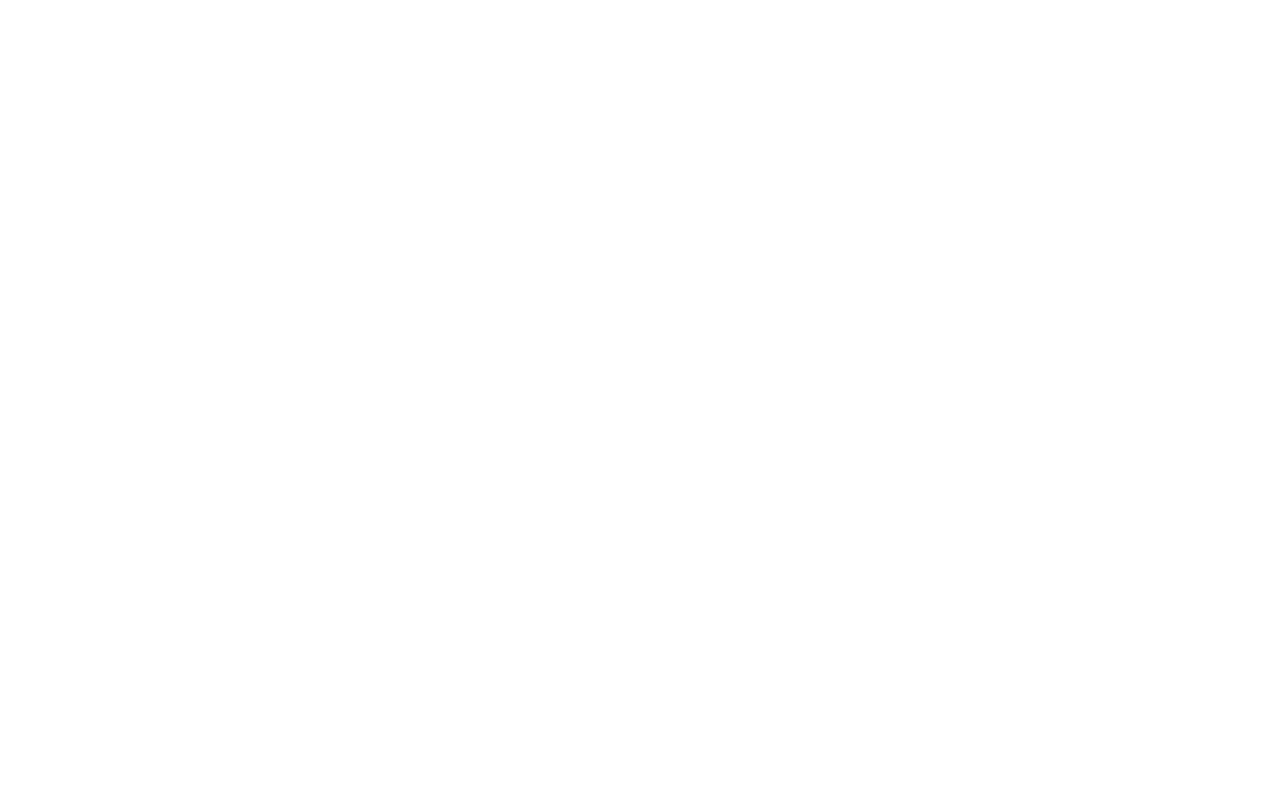
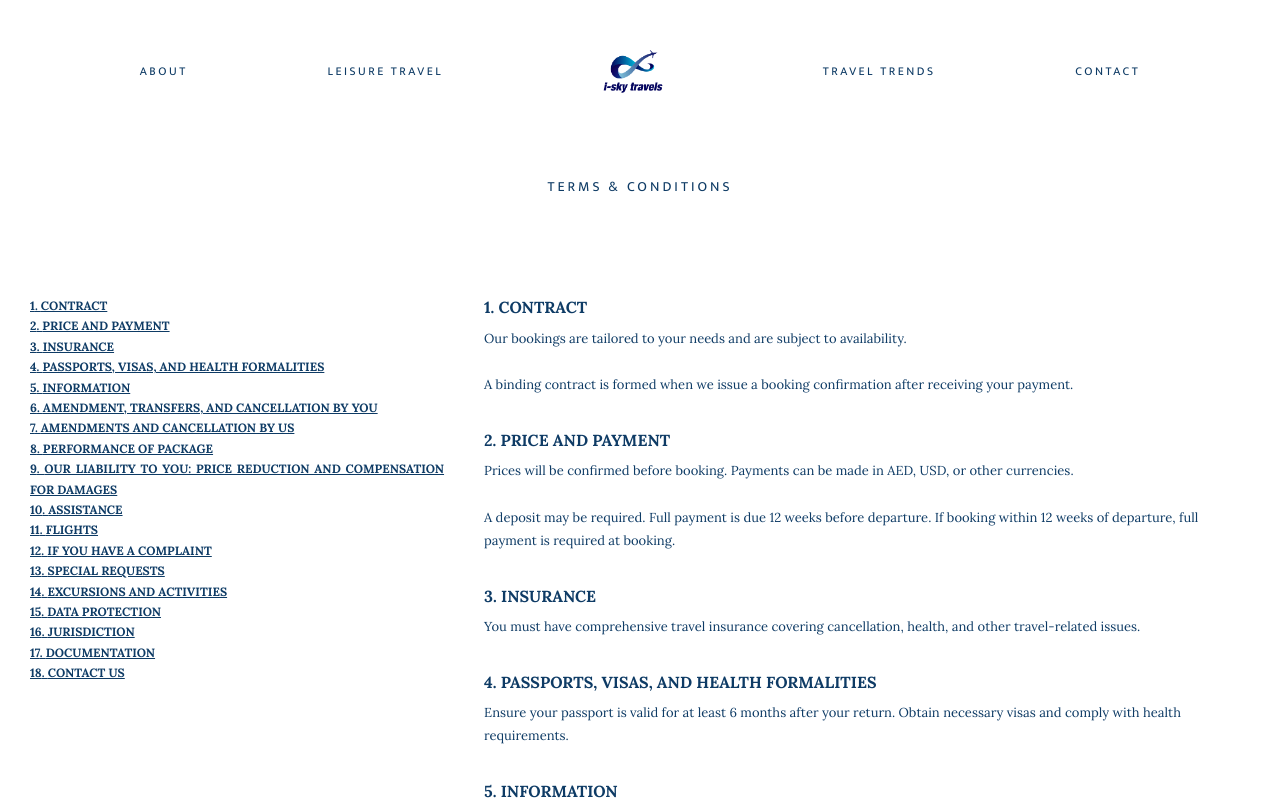
Before and after one commit to asqre/Rask-Travel, a React (Create React App) app: page /terms in a window 1280 px wide. Before the commit this address had no page. Shown: the top 800 px of the page. Built offline with nearby package versions, Linux system fonts and the light colour scheme.

Commit message:
added terms and condition page

```diff
--- a/src/App.js
+++ b/src/App.js
@@ -6,6 +6,7 @@
 import LeisureTravel from "./pages/LeisureTravel";
 import CorporateTravel from "./pages/CorporateTravel";
 import Love from "./pages/Love";
+import TermsAndCondition from "./pages/TermsAndCondition";
 
 const App = () => {
   return (
@@ -16,6 +17,7 @@
       <Route path="/leisure" element={<LeisureTravel />} />
       <Route path="/corporate" element={<CorporateTravel />} />
       <Route path="/love" element={<Love />} />
+      <Route path="/terms" element={<TermsAndCondition />} />
     </Routes>
   );
 };
--- a/src/data/index.js
+++ b/src/data/index.js
@@ -1,7 +1,7 @@
 import Logo from "../components/Logo";
-import pp from "../assets/team/PP.jpg"
-import ap from "../assets/team/AP.jpg"
-import vk from "../assets/team/VK.jpg"
+import pp from "../assets/team/PP.jpg";
+import ap from "../assets/team/AP.jpg";
+import vk from "../assets/team/VK.jpg";
 
 export const navItems = [
   {
@@ -17,12 +17,14 @@
   {
     name: <Logo />,
     path: "/",
-    backgroundImage: "https://images.unsplash.com/photo-1545063914-a1a6ec821c88?q=80&w=2070&auto=format&fit=crop&ixlib=rb-4.0.3&ixid=M3wxMjA3fDB8MHxwaG90by1wYWdlfHx8fGVufDB8fHx8fA%3D%3D",
+    backgroundImage:
+      "https://images.unsplash.com/photo-1545063914-a1a6ec821c88?q=80&w=2070&auto=format&fit=crop&ixlib=rb-4.0.3&ixid=M3wxMjA3fDB8MHxwaG90by1wYWdlfHx8fGVufDB8fHx8fA%3D%3D",
   },
   {
     name: "Travel Trends",
     path: "/corporate",
-    backgroundImage: "https://plus.unsplash.com/premium_photo-1664304565520-b939e5d65ef7?q=80&w=2070&auto=format&fit=crop&ixlib=rb-4.0.3&ixid=M3wxMjA3fDB8MHxwaG90by1wYWdlfHx8fGVufDB8fHx8fA%3D%3D",
+    backgroundImage:
+      "https://plus.unsplash.com/premium_photo-1664304565520-b939e5d65ef7?q=80&w=2070&auto=format&fit=crop&ixlib=rb-4.0.3&ixid=M3wxMjA3fDB8MHxwaG90by1wYWdlfHx8fGVufDB8fHx8fA%3D%3D",
   },
   {
     name: "Contact",
@@ -168,8 +170,7 @@
       "Sardinia, Italy, and a WILD adventure in the Galapagos, Ecuador!",
     travelTip: "Pack light, because less is definitely more!",
     mailto: "mailto:mail@iskytravels.com",
-    photo:
-      pp,
+    photo: pp,
   },
   {
     id: 2,
@@ -184,8 +185,7 @@
       "Conquer the Great Wall of China, frolic in the Swiss Alps, and mingle with the wildlife in the Galapagos Islands!",
     travelTip: "Knowing a few local phrases helps a lot!",
     mailto: "mailto:mail@iskytravels.com",
-    photo:
-      ap,
+    photo: ap,
   },
   {
     id: 3,
@@ -202,38 +202,115 @@
     travelTip:
       "A little sprinkle of advance planning and booking magic goes a long way!",
     mailto: "mailto:mail@iskytravels.com",
-    photo:
-      vk,
+    photo: vk,
   },
 ];
 
 export const galleryImages = [
-  { src: "https://images.unsplash.com/photo-1512100356356-de1b84283e18?q=80&w=1975&auto=format&fit=crop&ixlib=rb-4.0.3&ixid=M3wxMjA3fDB8MHxwaG90by1wYWdlfHx8fGVufDB8fHx8fA%3D%3D", alt: "Image 1" },
-  { src: "https://images.unsplash.com/photo-1507608616759-54f48f0af0ee?q=80&w=1974&auto=format&fit=crop&ixlib=rb-4.0.3&ixid=M3wxMjA3fDB8MHxwaG90by1wYWdlfHx8fGVufDB8fHx8fA%3D%3D", alt: "Image 2" },
-  { src: "https://images.unsplash.com/photo-1476514525535-07fb3b4ae5f1?q=80&w=2070&auto=format&fit=crop&ixlib=rb-4.0.3&ixid=M3wxMjA3fDB8MHxwaG90by1wYWdlfHx8fGVufDB8fHx8fA%3D%3D", alt: "Image 3" },
-  { src: "https://images.unsplash.com/photo-1476514525535-07fb3b4ae5f1?q=80&w=2070&auto=format&fit=crop&ixlib=rb-4.0.3&ixid=M3wxMjA3fDB8MHxwaG90by1wYWdlfHx8fGVufDB8fHx8fA%3D%3D", alt: "Image 4" },
-  { src: "https://images.unsplash.com/photo-1500530855697-b586d89ba3ee?q=80&w=1974&auto=format&fit=crop&ixlib=rb-4.0.3&ixid=M3wxMjA3fDB8MHxwaG90by1wYWdlfHx8fGVufDB8fHx8fA%3D%3D", alt: "Image 5" },
-  { src: "https://images.unsplash.com/photo-1533105079780-92b9be482077?q=80&w=1974&auto=format&fit=crop&ixlib=rb-4.0.3&ixid=M3wxMjA3fDB8MHxwaG90by1wYWdlfHx8fGVufDB8fHx8fA%3D%3D", alt: "Image 6" },
-  { src: "https://images.unsplash.com/photo-1440778303588-435521a205bc?q=80&w=2070&auto=format&fit=crop&ixlib=rb-4.0.3&ixid=M3wxMjA3fDB8MHxwaG90by1wYWdlfHx8fGVufDB8fHx8fA%3D%3D", alt: "Image 7" },
-  { src: "https://images.unsplash.com/photo-1517760444937-f6397edcbbcd?q=80&w=2070&auto=format&fit=crop&ixlib=rb-4.0.3&ixid=M3wxMjA3fDB8MHxwaG90by1wYWdlfHx8fGVufDB8fHx8fA%3D%3D", alt: "Image 8" },
-  { src: "https://images.unsplash.com/photo-1553342385-111fd6bc6ab3?q=80&w=1935&auto=format&fit=crop&ixlib=rb-4.0.3&ixid=M3wxMjA3fDB8MHxwaG90by1wYWdlfHx8fGVufDB8fHx8fA%3D%3D", alt: "Image 9" },
-  { src: "https://images.unsplash.com/photo-1465188035480-cf3a60801ea5?q=80&w=2080&auto=format&fit=crop&ixlib=rb-4.0.3&ixid=M3wxMjA3fDB8MHxwaG90by1wYWdlfHx8fGVufDB8fHx8fA%3D%3D", alt: "Image 10" },
-  { src: "https://images.unsplash.com/photo-1527610276295-f4c1b38decc5?q=80&w=1974&auto=format&fit=crop&ixlib=rb-4.0.3&ixid=M3wxMjA3fDB8MHxwaG90by1wYWdlfHx8fGVufDB8fHx8fA%3D%3D", alt: "Image 11" },
-  { src: "https://images.unsplash.com/photo-1556276797-5086e6b45ff9?q=80&w=1974&auto=format&fit=crop&ixlib=rb-4.0.3&ixid=M3wxMjA3fDB8MHxwaG90by1wYWdlfHx8fGVufDB8fHx8fA%3D%3D", alt: "Image 12" },
-  { src: "https://images.unsplash.com/photo-1467269204594-9661b134dd2b?q=80&w=2070&auto=format&fit=crop&ixlib=rb-4.0.3&ixid=M3wxMjA3fDB8MHxwaG90by1wYWdlfHx8fGVufDB8fHx8fA%3D%3D", alt: "Image 13" },
-  { src: "https://images.unsplash.com/photo-1467269204594-9661b134dd2b?q=80&w=2070&auto=format&fit=crop&ixlib=rb-4.0.3&ixid=M3wxMjA3fDB8MHxwaG90by1wYWdlfHx8fGVufDB8fHx8fA%3D%3D", alt: "Image 14" },
-  { src: "https://plus.unsplash.com/premium_photo-1727193170694-4a759aa117dd?q=80&w=1970&auto=format&fit=crop&ixlib=rb-4.0.3&ixid=M3wxMjA3fDB8MHxwaG90by1wYWdlfHx8fGVufDB8fHx8fA%3D%3D", alt: "Image 15" },
-  { src: "https://images.unsplash.com/photo-1514896856000-91cb6de818e0?q=80&w=2071&auto=format&fit=crop&ixlib=rb-4.0.3&ixid=M3wxMjA3fDB8MHxwaG90by1wYWdlfHx8fGVufDB8fHx8fA%3D%3D", alt: "Image 16" },
-  { src: "https://images.unsplash.com/photo-1554357345-187a92a9eeab?q=80&w=1965&auto=format&fit=crop&ixlib=rb-4.0.3&ixid=M3wxMjA3fDB8MHxwaG90by1wYWdlfHx8fGVufDB8fHx8fA%3D%3D", alt: "Image 17" },
-  { src: "https://images.unsplash.com/photo-1503177119275-0aa32b3a9368?q=80&w=2070&auto=format&fit=crop&ixlib=rb-4.0.3&ixid=M3wxMjA3fDB8MHxwaG90by1wYWdlfHx8fGVufDB8fHx8fA%3D%3D", alt: "Image 18" },
-  { src: "https://images.unsplash.com/photo-1519451241324-20b4ea2c4220?q=80&w=2070&auto=format&fit=crop&ixlib=rb-4.0.3&ixid=M3wxMjA3fDB8MHxwaG90by1wYWdlfHx8fGVufDB8fHx8fA%3D%3D", alt: "Image 19" },
-  { src: "https://images.unsplash.com/photo-1511135570219-bbad9a02f103?q=80&w=1974&auto=format&fit=crop&ixlib=rb-4.0.3&ixid=M3wxMjA3fDB8MHxwaG90by1wYWdlfHx8fGVufDB8fHx8fA%3D%3D", alt: "Image 20" },
-  { src: "https://images.unsplash.com/photo-1415226556993-1404e0c6e727?q=80&w=1959&auto=format&fit=crop&ixlib=rb-4.0.3&ixid=M3wxMjA3fDB8MHxwaG90by1wYWdlfHx8fGVufDB8fHx8fA%3D%3D", alt: "Image 21" },
-  { src: "https://plus.unsplash.com/premium_photo-1727193170814-415fac3f3ca4?q=80&w=1970&auto=format&fit=crop&ixlib=rb-4.0.3&ixid=M3wxMjA3fDB8MHxwaG90by1wYWdlfHx8fGVufDB8fHx8fA%3D%3D", alt: "Image 22" },
-  { src: "https://images.unsplash.com/photo-1489493585363-d69421e0edd3?q=80&w=2070&auto=format&fit=crop&ixlib=rb-4.0.3&ixid=M3wxMjA3fDB8MHxwaG90by1wYWdlfHx8fGVufDB8fHx8fA%3D%3D", alt: "Image 23" },
-  { src: "https://images.unsplash.com/photo-1523980077198-60824a7b2148?q=80&w=1974&auto=format&fit=crop&ixlib=rb-4.0.3&ixid=M3wxMjA3fDB8MHxwaG90by1wYWdlfHx8fGVufDB8fHx8fA%3D%3D", alt: "Image 24" },
-  { src: "https://images.unsplash.com/photo-1552301726-570d51466ae2?q=80&w=2071&auto=format&fit=crop&ixlib=rb-4.0.3&ixid=M3wxMjA3fDB8MHxwaG90by1wYWdlfHx8fGVufDB8fHx8fA%3D%3D", alt: "Image 25" },
-  { src: "https://images.unsplash.com/photo-1561969310-fa2e856250ba?q=80&w=1964&auto=format&fit=crop&ixlib=rb-4.0.3&ixid=M3wxMjA3fDB8MHxwaG90by1wYWdlfHx8fGVufDB8fHx8fA%3D%3D", alt: "Image 26" },
+  {
+    src: "https://images.unsplash.com/photo-1512100356356-de1b84283e18?q=80&w=1975&auto=format&fit=crop&ixlib=rb-4.0.3&ixid=M3wxMjA3fDB8MHxwaG90by1wYWdlfHx8fGVufDB8fHx8fA%3D%3D",
+    alt: "Image 1",
+  },
+  {
+    src: "https://images.unsplash.com/photo-1507608616759-54f48f0af0ee?q=80&w=1974&auto=format&fit=crop&ixlib=rb-4.0.3&ixid=M3wxMjA3fDB8MHxwaG90by1wYWdlfHx8fGVufDB8fHx8fA%3D%3D",
+    alt: "Image 2",
+  },
+  {
+    src: "https://images.unsplash.com/photo-1476514525535-07fb3b4ae5f1?q=80&w=2070&auto=format&fit=crop&ixlib=rb-4.0.3&ixid=M3wxMjA3fDB8MHxwaG90by1wYWdlfHx8fGVufDB8fHx8fA%3D%3D",
+    alt: "Image 3",
+  },
+  {
+    src: "https://images.unsplash.com/photo-1476514525535-07fb3b4ae5f1?q=80&w=2070&auto=format&fit=crop&ixlib=rb-4.0.3&ixid=M3wxMjA3fDB8MHxwaG90by1wYWdlfHx8fGVufDB8fHx8fA%3D%3D",
+    alt: "Image 4",
+  },
+  {
+    src: "https://images.unsplash.com/photo-1500530855697-b586d89ba3ee?q=80&w=1974&auto=format&fit=crop&ixlib=rb-4.0.3&ixid=M3wxMjA3fDB8MHxwaG90by1wYWdlfHx8fGVufDB8fHx8fA%3D%3D",
+    alt: "Image 5",
+  },
+  {
+    src: "https://images.unsplash.com/photo-1533105079780-92b9be482077?q=80&w=1974&auto=format&fit=crop&ixlib=rb-4.0.3&ixid=M3wxMjA3fDB8MHxwaG90by1wYWdlfHx8fGVufDB8fHx8fA%3D%3D",
+    alt: "Image 6",
+  },
+  {
+    src: "https://images.unsplash.com/photo-1440778303588-435521a205bc?q=80&w=2070&auto=format&fit=crop&ixlib=rb-4.0.3&ixid=M3wxMjA3fDB8MHxwaG90by1wYWdlfHx8fGVufDB8fHx8fA%3D%3D",
+    alt: "Image 7",
+  },
+  {
+    src: "https://images.unsplash.com/photo-1517760444937-f6397edcbbcd?q=80&w=2070&auto=format&fit=crop&ixlib=rb-4.0.3&ixid=M3wxMjA3fDB8MHxwaG90by1wYWdlfHx8fGVufDB8fHx8fA%3D%3D",
+    alt: "Image 8",
+  },
+  {
+    src: "https://images.unsplash.com/photo-1553342385-111fd6bc6ab3?q=80&w=1935&auto=format&fit=crop&ixlib=rb-4.0.3&ixid=M3wxMjA3fDB8MHxwaG90by1wYWdlfHx8fGVufDB8fHx8fA%3D%3D",
+    alt: "Image 9",
+  },
+  {
+    src: "https://images.unsplash.com/photo-1465188035480-cf3a60801ea5?q=80&w=2080&auto=format&fit=crop&ixlib=rb-4.0.3&ixid=M3wxMjA3fDB8MHxwaG90by1wYWdlfHx8fGVufDB8fHx8fA%3D%3D",
+    alt: "Image 10",
+  },
+  {
+    src: "https://images.unsplash.com/photo-1527610276295-f4c1b38decc5?q=80&w=1974&auto=format&fit=crop&ixlib=rb-4.0.3&ixid=M3wxMjA3fDB8MHxwaG90by1wYWdlfHx8fGVufDB8fHx8fA%3D%3D",
+    alt: "Image 11",
+  },
+  {
+    src: "https://images.unsplash.com/photo-1556276797-5086e6b45ff9?q=80&w=1974&auto=format&fit=crop&ixlib=rb-4.0.3&ixid=M3wxMjA3fDB8MHxwaG90by1wYWdlfHx8fGVufDB8fHx8fA%3D%3D",
+    alt: "Image 12",
+  },
+  {
+    src: "https://images.unsplash.com/photo-1467269204594-9661b134dd2b?q=80&w=2070&auto=format&fit=crop&ixlib=rb-4.0.3&ixid=M3wxMjA3fDB8MHxwaG90by1wYWdlfHx8fGVufDB8fHx8fA%3D%3D",
+    alt: "Image 13",
+  },
+  {
+    src: "https://images.unsplash.com/photo-1467269204594-9661b134dd2b?q=80&w=2070&auto=format&fit=crop&ixlib=rb-4.0.3&ixid=M3wxMjA3fDB8MHxwaG90by1wYWdlfHx8fGVufDB8fHx8fA%3D%3D",
+    alt: "Image 14",
+  },
+  {
+    src: "https://plus.unsplash.com/premium_photo-1727193170694-4a759aa117dd?q=80&w=1970&auto=format&fit=crop&ixlib=rb-4.0.3&ixid=M3wxMjA3fDB8MHxwaG90by1wYWdlfHx8fGVufDB8fHx8fA%3D%3D",
+    alt: "Image 15",
+  },
+  {
+    src: "https://images.unsplash.com/photo-1514896856000-91cb6de818e0?q=80&w=2071&auto=format&fit=crop&ixlib=rb-4.0.3&ixid=M3wxMjA3fDB8MHxwaG90by1wYWdlfHx8fGVufDB8fHx8fA%3D%3D",
+    alt: "Image 16",
+  },
+  {
+    src: "https://images.unsplash.com/photo-1554357345-187a92a9eeab?q=80&w=1965&auto=format&fit=crop&ixlib=rb-4.0.3&ixid=M3wxMjA3fDB8MHxwaG90by1wYWdlfHx8fGVufDB8fHx8fA%3D%3D",
+    alt: "Image 17",
+  },
+  {
+    src: "https://images.unsplash.com/photo-1503177119275-0aa32b3a9368?q=80&w=2070&auto=format&fit=crop&ixlib=rb-4.0.3&ixid=M3wxMjA3fDB8MHxwaG90by1wYWdlfHx8fGVufDB8fHx8fA%3D%3D",
+    alt: "Image 18",
+  },
+  {
+    src: "https://images.unsplash.com/photo-1519451241324-20b4ea2c4220?q=80&w=2070&auto=format&fit=crop&ixlib=rb-4.0.3&ixid=M3wxMjA3fDB8MHxwaG90by1wYWdlfHx8fGVufDB8fHx8fA%3D%3D",
+    alt: "Image 19",
+  },
+  {
+    src: "https://images.unsplash.com/photo-1511135570219-bbad9a02f103?q=80&w=1974&auto=format&fit=crop&ixlib=rb-4.0.3&ixid=M3wxMjA3fDB8MHxwaG90by1wYWdlfHx8fGVufDB8fHx8fA%3D%3D",
+    alt: "Image 20",
+  },
+  {
+    src: "https://images.unsplash.com/photo-1415226556993-1404e0c6e727?q=80&w=1959&auto=format&fit=crop&ixlib=rb-4.0.3&ixid=M3wxMjA3fDB8MHxwaG90by1wYWdlfHx8fGVufDB8fHx8fA%3D%3D",
+    alt: "Image 21",
+  },
+  {
+    src: "https://plus.unsplash.com/premium_photo-1727193170814-415fac3f3ca4?q=80&w=1970&auto=format&fit=crop&ixlib=rb-4.0.3&ixid=M3wxMjA3fDB8MHxwaG90by1wYWdlfHx8fGVufDB8fHx8fA%3D%3D",
+    alt: "Image 22",
+  },
+  {
+    src: "https://images.unsplash.com/photo-1489493585363-d69421e0edd3?q=80&w=2070&auto=format&fit=crop&ixlib=rb-4.0.3&ixid=M3wxMjA3fDB8MHxwaG90by1wYWdlfHx8fGVufDB8fHx8fA%3D%3D",
+    alt: "Image 23",
+  },
+  {
+    src: "https://images.unsplash.com/photo-1523980077198-60824a7b2148?q=80&w=1974&auto=format&fit=crop&ixlib=rb-4.0.3&ixid=M3wxMjA3fDB8MHxwaG90by1wYWdlfHx8fGVufDB8fHx8fA%3D%3D",
+    alt: "Image 24",
+  },
+  {
+    src: "https://images.unsplash.com/photo-1552301726-570d51466ae2?q=80&w=2071&auto=format&fit=crop&ixlib=rb-4.0.3&ixid=M3wxMjA3fDB8MHxwaG90by1wYWdlfHx8fGVufDB8fHx8fA%3D%3D",
+    alt: "Image 25",
+  },
+  {
+    src: "https://images.unsplash.com/photo-1561969310-fa2e856250ba?q=80&w=1964&auto=format&fit=crop&ixlib=rb-4.0.3&ixid=M3wxMjA3fDB8MHxwaG90by1wYWdlfHx8fGVufDB8fHx8fA%3D%3D",
+    alt: "Image 26",
+  },
 ];
 
 export const caseStudies = [
@@ -368,3 +445,113 @@
     ],
   },
 ];
+
+export const termsAndCondition = [
+  {
+    id: "1",
+    heading: "CONTRACT",
+    details:
+      "<div>Our bookings are tailored to your needs and are subject to availability.<br/></br> A binding contract is formed when we issue a booking confirmation after receiving your payment.</div>",
+  },
+  {
+    id: "2",
+    heading: "PRICE AND PAYMENT",
+    details:
+      "<div>Prices will be confirmed before booking. Payments can be made in AED, USD, or other currencies. <br/><br/> A deposit may be required. Full payment is due 12 weeks before departure. If booking within 12 weeks of departure, full payment is required at booking.</div>",
+  },
+  {
+    id: "3",
+    heading: "INSURANCE",
+    details:
+      "<div>You must have comprehensive travel insurance covering cancellation, health, and other travel-related issues.</div>",
+  },
+  {
+    id: "4",
+    heading: "PASSPORTS, VISAS, AND HEALTH FORMALITIES",
+    details:
+      "<div>Ensure your passport is valid for at least 6 months after your return. Obtain necessary visas and comply with health requirements.</div>",
+  },
+  {
+    id: "5",
+    heading: "INFORMATION",
+    details:
+      "<div>We strive to provide accurate information but reserve the right to make changes.</div>",
+  },
+  {
+    id: "6",
+    heading: "AMENDMENT, TRANSFERS, AND CANCELLATION BY YOU",
+    details:
+      "<div>Requests for changes or cancellations must be in writing. Amendments may incur a fee. Cancellation charges depend on the notice period.</div>",
+  },
+  {
+    id: "7",
+    heading: "AMENDMENTS AND CANCELLATION BY US",
+    details:
+      "<div>We reserve the right to make changes or cancel bookings if necessary.</div>",
+  },
+  {
+    id: "8",
+    heading: "PERFORMANCE OF PACKAGE",
+    details:
+      "<div>We aim to deliver the package as described but may make changes if required.</div>",
+  },
+  {
+    id: "9",
+    heading:
+      "OUR LIABILITY TO YOU: PRICE REDUCTION AND COMPENSATION FOR DAMAGES",
+    details:
+      "<div>We are liable for any issues caused by our negligence.</div>",
+  },
+  {
+    id: "10",
+    heading: "ASSISTANCE",
+    details: "<div>We provide assistance during your trip.</div>",
+  },
+  {
+    id: "11",
+    heading: "FLIGHTS",
+    details:
+      "<div>Flight details will be provided with your booking confirmation.</div>",
+  },
+  {
+    id: "12",
+    heading: "IF YOU HAVE A COMPLAINT",
+    details:
+      "<div>Contact us immediately if you have any issues during your trip.</div>",
+  },
+  {
+    id: "13",
+    heading: "SPECIAL REQUESTS",
+    details:
+      "<div>We will try to accommodate special requests but cannot guarantee them.</div>",
+  },
+  {
+    id: "14",
+    heading: "EXCURSIONS AND ACTIVITIES",
+    details:
+      "<div>Excursions and activities are subject to availability and may change.</div>",
+  },
+  {
+    id: "15",
+    heading: "DATA PROTECTION",
+    details:
+      "<div>We protect your personal data in accordance with our Privacy Policy.</div>",
+  },
+  {
+    id: "16",
+    heading: "JURISDICTION",
+    details:
+      "<div>These terms are governed by the laws of the United Arab Emirates.</div>",
+  },
+  {
+    id: "17",
+    heading: "DOCUMENTATION",
+    details: "<div>Ensure you have all necessary travel documents.</div>",
+  },
+  {
+    id: "18",
+    heading: "CONTACT US",
+    details:
+      "<div>For any inquiries, contact us at <a href='/'><strong className='underline hover:no-underline'>www.iskytravel.com</strong></a></div>",
+  },
+];
--- a/src/index.css
+++ b/src/index.css
@@ -1,20 +1,20 @@
-@import url('https://fonts.googleapis.com/css2?family=Lora:ital,wght@0,400..700;1,400..700&family=Mukta:wght@200;300;400;500;600;700;800&family=Outfit:wght@100..900&family=Poppins:ital,wght@0,100;0,200;0,300;0,400;0,500;0,600;0,700;0,800;0,900;1,100;1,200;1,300;1,400;1,500;1,600;1,700;1,800;1,900&display=swap');
+@import url("https://fonts.googleapis.com/css2?family=Lora:ital,wght@0,400..700;1,400..700&family=Mukta:wght@200;300;400;500;600;700;800&family=Outfit:wght@100..900&family=Poppins:ital,wght@0,100;0,200;0,300;0,400;0,500;0,600;0,700;0,800;0,900;1,100;1,200;1,300;1,400;1,500;1,600;1,700;1,800;1,900&display=swap");
 
 @tailwind base;
 @tailwind components;
 @tailwind utilities;
 
-*{
+* {
   margin: 0;
-  padding:0;
-  box-sizing:border-box;
+  padding: 0;
+  box-sizing: border-box;
   font-family: "Lora", "Arial", sans-serif;
 }
 
 :root {
-  --color-primary: #0E3B65;
+  --color-primary: #0e3b65;
   --color-secondary: #3c3883;
-  --color-tertiary: #3C38831F;
+  --color-tertiary: #3c38831f;
   --color-background: #ffffff;
   --color-gray: #aaa;
 }
@@ -80,5 +80,4 @@
     text-align: center;
     font-family: "Lora", "Arial", sans-serif;
   }
-
 }
--- a/src/layout/Navbar.js
+++ b/src/layout/Navbar.js
@@ -26,15 +26,24 @@
     }
   }, [location.pathname, selectedNavItem.path]);
 
-  return (
-    <div
-      id="nav-container"
-      className="relative bg-cover bg-center h-[685px] w-full"
-      style={{
+  const hasBackgroundImage = location.pathname !== "/terms";
+  const navContainerStyle = hasBackgroundImage
+    ? {
         backgroundImage:
           location.pathname === "/love"
             ? `url("https://rasktravel.com/assets/header_what_we_love.jpg")`
             : `url(${selectedNavItem.backgroundImage})`,
+      }
+    : {};
+
+  return (
+    <div
+      id="nav-container"
+      className={`relative bg-cover bg-center w-full ${
+        hasBackgroundImage ? "h-[685px]" : ""
+      }`}
+      style={{
+        ...navContainerStyle,
         paddingTop: isMobileMenuOpen ? "30px" : "40px",
       }}
     >
--- /dev/null
+++ b/src/pages/TermsAndCondition.js
@@ -0,0 +1,62 @@
+import React from "react";
+import Layout from "../layout/Layout";
+import { termsAndCondition } from "../data";
+
+const TermsAndCondition = () => {
+  const jumpTo = (id) => {
+    const element = document.getElementById(id);
+    if (element) {
+      element.scrollIntoView({ behavior: "smooth", block: "start" });
+    }
+  };
+
+  return (
+    <Layout>
+      <div className="flex flex-col items-center gap-[100px] mb-[50px] w-full px-[30px]">
+        <h2>TERMS & CONDITIONS</h2>
+
+        <div className="flex flex-col md:flex-row gap-10 justify-between w-full">
+          <div className="flex flex-col">
+            {termsAndCondition.map((term, ind) => {
+              return (
+                <a key={ind} onClick={() => jumpTo(term.id)}>
+                  <h3
+                    className="text-[12px] font-bold underline hover:no-underline cursor-pointer"
+                    style={{
+                      lineHeight: "1.7",
+                    }}
+                  >
+                    {term.id}. {term.heading}
+                  </h3>
+                </a>
+              );
+            })}
+          </div>
+
+          <div className="flex flex-col gap-8 flex-grow">
+            {termsAndCondition.map((term, ind) => {
+              return (
+                <div
+                  key={ind}
+                  id={term.id}
+                  className="flex flex-col gap-2 scroll-mt-8"
+                >
+                  <h4 className="text-[16px] font-bold text-left">
+                    {term.id}. {term.heading}
+                  </h4>
+
+                  <h3
+                    className="text-left"
+                    dangerouslySetInnerHTML={{ __html: term.details }}
+                  />
+                </div>
+              );
+            })}
+          </div>
+        </div>
+      </div>
+    </Layout>
+  );
+};
+
+export default TermsAndCondition;
```
